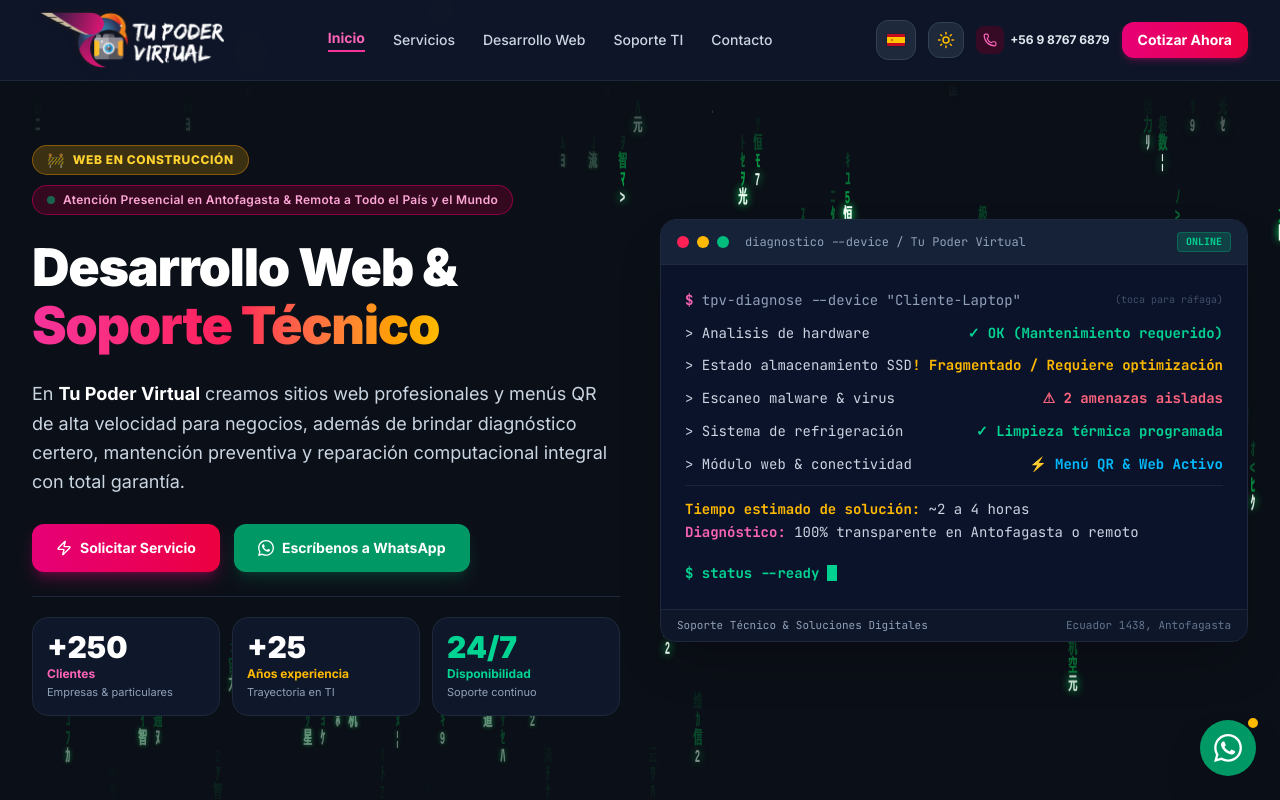
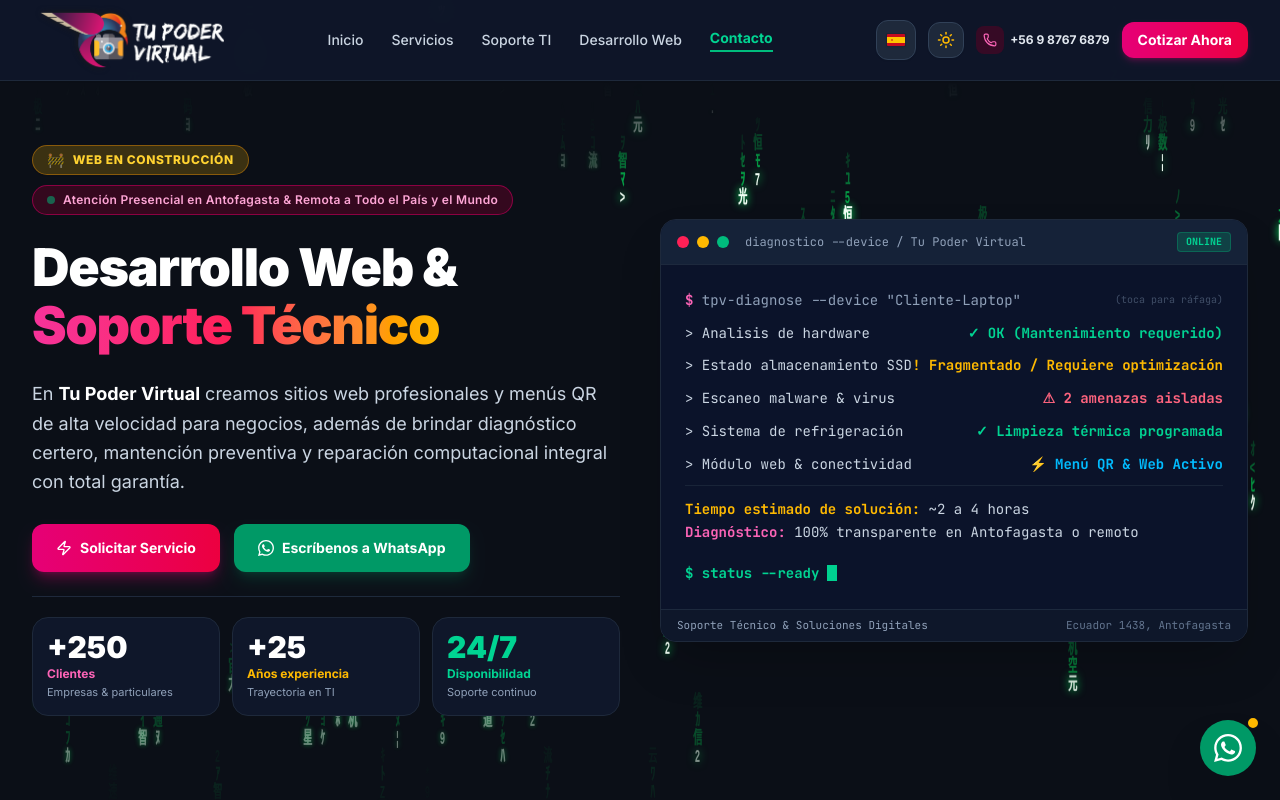
Before and after one commit to enyoecd/tupodervirtual, a React (Vite) app: page / in a window 1280 px wide. Shown: the top 800 px of the page. Built offline with nearby package versions, Linux system fonts and the light colour scheme.

Commit message:
intercambiar entre ellos su posición actual menu

```diff
--- a/src/components/ContactForm.tsx
+++ b/src/components/ContactForm.tsx
@@ -49,7 +49,7 @@
 
   return (
     <section
-      className="py-20 bg-slate-50 dark:bg-[#0F172A] border-t border-slate-200 dark:border-[#1E293B] transition-colors duration-300"
+      className="py-20 bg-slate-50 dark:bg-[#0F172A] border-t border-slate-200 dark:border-[#1E293B] transition-colors duration-300 scroll-mt-24"
       id="contacto"
     >
       <div className="max-w-7xl mx-auto px-4 sm:px-6 lg:px-8">
--- a/src/components/Header.tsx
+++ b/src/components/Header.tsx
@@ -37,12 +37,86 @@
   </svg>
 );
 
+type NavSection = 'inicio' | 'servicios' | 'desarrollo-web' | 'soporte-tecnico' | 'contacto';
+
 export const Header: React.FC = () => {
   const { theme, toggleTheme, language, setLanguage, currentPage, navigateTo } = useApp();
   const t = translations[language].nav;
   const [mobileMenuOpen, setMobileMenuOpen] = useState(false);
   const [langDropdownOpen, setLangDropdownOpen] = useState(false);
   const langDropdownRef = useRef<HTMLDivElement | null>(null);
+
+  const [activeSection, setActiveSection] = useState<NavSection>(() => {
+    if (typeof window !== 'undefined' && window.location.hash) {
+      const h = window.location.hash.replace('#', '').toLowerCase();
+      if (h === 'inicio' || h === 'servicios' || h === 'desarrollo-web' || h === 'soporte-tecnico' || h === 'contacto') {
+        return h as NavSection;
+      }
+    }
+    return 'inicio';
+  });
+
+  // ScrollSpy: Dynamically colorize the menu item for the section where the user is currently positioned
+  useEffect(() => {
+    if (currentPage !== 'home') {
+      if (currentPage === 'web-design') setActiveSection('desarrollo-web');
+      else if (currentPage === 'technical-support') setActiveSection('soporte-tecnico');
+      return;
+    }
+
+    const sectionIds: NavSection[] = ['inicio', 'servicios', 'soporte-tecnico', 'desarrollo-web', 'contacto'];
+
+    const handleScroll = () => {
+      const scrollY = window.scrollY;
+      const windowHeight = window.innerHeight;
+      const docHeight = document.documentElement.scrollHeight;
+
+      // Bottom of page -> Contacto
+      if (scrollY + windowHeight >= docHeight - 140) {
+        setActiveSection('contacto');
+        return;
+      }
+
+      // Very top of page -> Inicio
+      if (scrollY < 120) {
+        setActiveSection('inicio');
+        return;
+      }
+
+      // Find section currently in view closest to header
+      const offsetThreshold = 180;
+      let matched: NavSection = 'inicio';
+
+      for (const id of sectionIds) {
+        const el = document.getElementById(id);
+        if (el) {
+          const rect = el.getBoundingClientRect();
+          if (rect.top <= offsetThreshold) {
+            matched = id;
+          }
+        }
+      }
+
+      setActiveSection(matched);
+    };
+
+    window.addEventListener('scroll', handleScroll, { passive: true });
+
+    const handleHash = () => {
+      const h = window.location.hash.replace('#', '').toLowerCase();
+      if (h === 'inicio' || h === 'servicios' || h === 'desarrollo-web' || h === 'soporte-tecnico' || h === 'contacto') {
+        setActiveSection(h as NavSection);
+      }
+    };
+    window.addEventListener('hashchange', handleHash);
+
+    handleScroll();
+
+    return () => {
+      window.removeEventListener('scroll', handleScroll);
+      window.removeEventListener('hashchange', handleHash);
+    };
+  }, [currentPage]);
 
   // Close language dropdown when clicking outside
   useEffect(() => {
@@ -66,6 +140,7 @@
             href="#inicio"
             onClick={(e) => {
               e.preventDefault();
+              setActiveSection('inicio');
               navigateTo('home', 'inicio');
             }}
           >
@@ -84,35 +159,60 @@
             data-purpose="main-nav"
           >
             <button
-              onClick={() => navigateTo('home', 'inicio')}
-              className={`transition-colors whitespace-nowrap cursor-pointer ${
-                currentPage === 'home'
+              onClick={() => {
+                setActiveSection('inicio');
+                navigateTo('home', 'inicio');
+              }}
+              className={`transition-all whitespace-nowrap cursor-pointer ${
+                activeSection === 'inicio'
                   ? 'text-pink-600 dark:text-pink-400 font-bold border-b-2 border-pink-500 pb-0.5'
-                  : 'hover:text-pink-600 dark:hover:text-pink-400 font-medium'
+                  : 'text-slate-600 dark:text-slate-300 hover:text-pink-600 dark:hover:text-pink-400 font-medium'
               }`}
             >
               {t.inicio}
             </button>
             <button
-              onClick={() => navigateTo('home', 'servicios')}
-              className="hover:text-pink-600 dark:hover:text-pink-400 transition-colors whitespace-nowrap cursor-pointer font-medium"
+              onClick={() => {
+                setActiveSection('servicios');
+                navigateTo('home', 'servicios');
+              }}
+              className={`transition-all whitespace-nowrap cursor-pointer ${
+                activeSection === 'servicios'
+                  ? 'text-amber-500 dark:text-amber-400 font-bold border-b-2 border-amber-500 pb-0.5'
+                  : 'text-slate-600 dark:text-slate-300 hover:text-amber-500 dark:hover:text-amber-400 font-medium'
+              }`}
             >
               {t.servicios}
             </button>
             <button
-              onClick={() => navigateTo('home', 'desarrollo-web')}
-              className="hover:text-pink-600 dark:hover:text-pink-400 transition-colors whitespace-nowrap cursor-pointer font-medium"
-            >
-              {t.desarrolloWeb}
-            </button>
-            <button
-              onClick={() => navigateTo('home', 'soporte-tecnico')}
-              className="hover:text-pink-600 dark:hover:text-pink-400 transition-colors whitespace-nowrap cursor-pointer font-medium"
+              onClick={() => {
+                setActiveSection('soporte-tecnico');
+                navigateTo('home', 'soporte-tecnico');
+              }}
+              className={`transition-all whitespace-nowrap cursor-pointer ${
+                activeSection === 'soporte-tecnico'
+                  ? 'text-blue-600 dark:text-sky-400 font-bold border-b-2 border-blue-500 dark:border-sky-400 pb-0.5'
+                  : 'text-slate-600 dark:text-slate-300 hover:text-blue-600 dark:hover:text-sky-400 font-medium'
+              }`}
             >
               {t.soporteTI}
             </button>
             <button
               onClick={() => {
+                setActiveSection('desarrollo-web');
+                navigateTo('home', 'desarrollo-web');
+              }}
+              className={`transition-all whitespace-nowrap cursor-pointer ${
+                activeSection === 'desarrollo-web'
+                  ? 'text-pink-600 dark:text-pink-400 font-bold border-b-2 border-pink-500 pb-0.5'
+                  : 'text-slate-600 dark:text-slate-300 hover:text-pink-600 dark:hover:text-pink-400 font-medium'
+              }`}
+            >
+              {t.desarrolloWeb}
+            </button>
+            <button
+              onClick={() => {
+                setActiveSection('contacto');
                 if (currentPage === 'web-design') {
                   navigateTo('web-design', 'formulario-cotizacion');
                 } else if (currentPage === 'technical-support') {
@@ -121,7 +221,11 @@
                   navigateTo('home', 'contacto');
                 }
               }}
-              className="hover:text-pink-600 dark:hover:text-pink-400 transition-colors whitespace-nowrap cursor-pointer font-medium"
+              className={`transition-all whitespace-nowrap cursor-pointer ${
+                activeSection === 'contacto'
+                  ? 'text-emerald-600 dark:text-emerald-400 font-bold border-b-2 border-emerald-500 pb-0.5'
+                  : 'text-slate-600 dark:text-slate-300 hover:text-emerald-600 dark:hover:text-emerald-400 font-medium'
+              }`}
             >
               {t.contacto}
             </button>
@@ -247,49 +351,75 @@
         {/* Mobile Navigation Drawer */}
         {mobileMenuOpen && (
           <div className="lg:hidden py-4 border-t border-slate-200 dark:border-slate-800 space-y-3">
+            {/* Mobile Inicio */}
             <button
               onClick={() => {
                 setMobileMenuOpen(false);
+                setActiveSection('inicio');
                 navigateTo('home', 'inicio');
               }}
               className={`block w-full text-left px-3 py-2 rounded-lg text-sm font-semibold transition-colors cursor-pointer ${
-                currentPage === 'home'
-                  ? 'text-pink-600 dark:text-pink-400 bg-pink-50 dark:bg-pink-950/40'
+                activeSection === 'inicio'
+                  ? 'text-pink-600 dark:text-pink-400 bg-pink-50 dark:bg-pink-950/40 font-bold border-l-4 border-pink-500'
                   : 'text-slate-700 dark:text-slate-200 hover:bg-slate-100 dark:hover:bg-slate-800'
               }`}
             >
               {t.inicio}
             </button>
+
+            {/* Mobile Servicios */}
             <button
               onClick={() => {
                 setMobileMenuOpen(false);
+                setActiveSection('servicios');
                 navigateTo('home', 'servicios');
               }}
-              className="block w-full text-left px-3 py-2 rounded-lg text-sm font-semibold text-slate-700 dark:text-slate-200 hover:bg-slate-100 dark:hover:bg-slate-800 transition-colors cursor-pointer"
+              className={`block w-full text-left px-3 py-2 rounded-lg text-sm font-semibold transition-colors cursor-pointer ${
+                activeSection === 'servicios'
+                  ? 'text-amber-600 dark:text-amber-400 bg-amber-50 dark:bg-amber-950/40 font-bold border-l-4 border-amber-500'
+                  : 'text-slate-700 dark:text-slate-200 hover:bg-slate-100 dark:hover:bg-slate-800'
+              }`}
             >
               {t.servicios}
             </button>
+
+            {/* Mobile Soporte TI */}
             <button
               onClick={() => {
                 setMobileMenuOpen(false);
+                setActiveSection('soporte-tecnico');
+                navigateTo('home', 'soporte-tecnico');
+              }}
+              className={`block w-full text-left px-3 py-2 rounded-lg text-sm font-semibold transition-colors cursor-pointer ${
+                activeSection === 'soporte-tecnico'
+                  ? 'text-blue-600 dark:text-sky-400 bg-blue-50 dark:bg-blue-950/40 font-bold border-l-4 border-blue-500 dark:border-sky-400'
+                  : 'text-slate-700 dark:text-slate-200 hover:bg-slate-100 dark:hover:bg-slate-800'
+              }`}
+            >
+              {t.soporteTI}
+            </button>
+
+            {/* Mobile Desarrollo Web */}
+            <button
+              onClick={() => {
+                setMobileMenuOpen(false);
+                setActiveSection('desarrollo-web');
                 navigateTo('home', 'desarrollo-web');
               }}
-              className="block w-full text-left px-3 py-2 rounded-lg text-sm font-semibold text-slate-700 dark:text-slate-200 hover:bg-slate-100 dark:hover:bg-slate-800 transition-colors cursor-pointer"
+              className={`block w-full text-left px-3 py-2 rounded-lg text-sm font-semibold transition-colors cursor-pointer ${
+                activeSection === 'desarrollo-web'
+                  ? 'text-pink-600 dark:text-pink-400 bg-pink-50 dark:bg-pink-950/40 font-bold border-l-4 border-pink-500'
+                  : 'text-slate-700 dark:text-slate-200 hover:bg-slate-100 dark:hover:bg-slate-800'
+              }`}
             >
               {t.desarrolloWeb}
             </button>
+
+            {/* Mobile Contacto */}
             <button
               onClick={() => {
                 setMobileMenuOpen(false);
-                navigateTo('home', 'soporte-tecnico');
-              }}
-              className="block w-full text-left px-3 py-2 rounded-lg text-sm font-semibold text-slate-700 dark:text-slate-200 hover:bg-slate-100 dark:hover:bg-slate-800 transition-colors cursor-pointer"
-            >
-              {t.soporteTI}
-            </button>
-            <button
-              onClick={() => {
-                setMobileMenuOpen(false);
+                setActiveSection('contacto');
                 if (currentPage === 'web-design') {
                   navigateTo('web-design', 'formulario-cotizacion');
                 } else if (currentPage === 'technical-support') {
@@ -298,7 +428,11 @@
                   navigateTo('home', 'contacto');
                 }
               }}
-              className="block w-full text-left px-3 py-2 rounded-lg text-sm font-semibold text-slate-700 dark:text-slate-200 hover:bg-slate-100 dark:hover:bg-slate-800 transition-colors cursor-pointer"
+              className={`block w-full text-left px-3 py-2 rounded-lg text-sm font-semibold transition-colors cursor-pointer ${
+                activeSection === 'contacto'
+                  ? 'text-emerald-600 dark:text-emerald-400 bg-emerald-50 dark:bg-emerald-950/40 font-bold border-l-4 border-emerald-500'
+                  : 'text-slate-700 dark:text-slate-200 hover:bg-slate-100 dark:hover:bg-slate-800'
+              }`}
             >
               {t.contacto}
             </button>
--- a/src/components/ServicesOverview.tsx
+++ b/src/components/ServicesOverview.tsx
@@ -29,7 +29,7 @@
 
   return (
     <section
-      className="py-20 bg-white dark:bg-[#0B0F17] border-b border-slate-200 dark:border-[#1E293B] transition-colors duration-300"
+      className="py-20 bg-white dark:bg-[#0B0F17] border-b border-slate-200 dark:border-[#1E293B] transition-colors duration-300 scroll-mt-24"
       id="servicios"
     >
       <div className="max-w-7xl mx-auto px-4 sm:px-6 lg:px-8">
```
